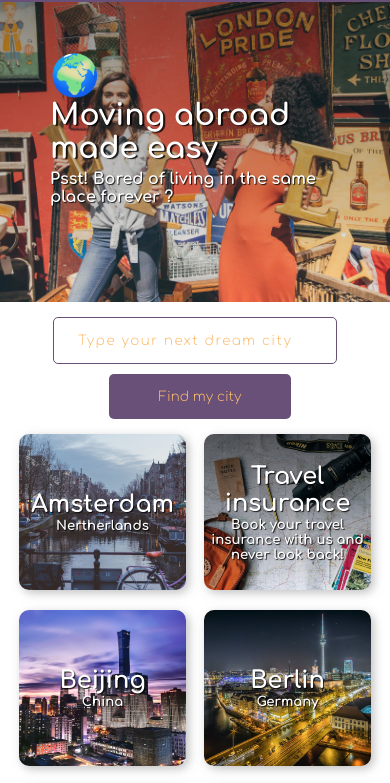
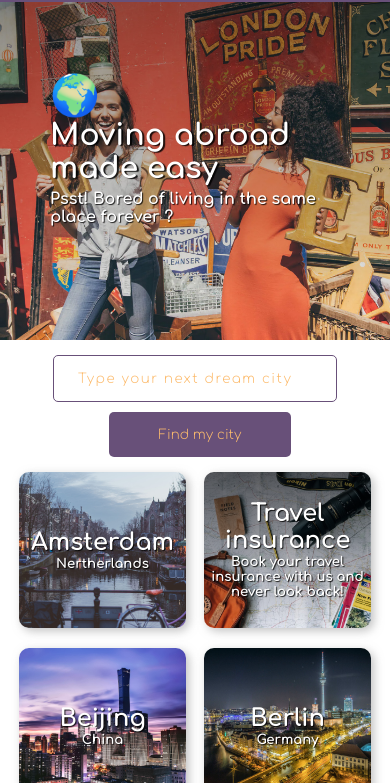
Before and after one commit to Alecks911/airFar, a plain HTML site: page index.html in a window 390 px wide. Shown: the part 52-835 px from the top of the page. Drawn offline with Linux system fonts and the light colour scheme; no server answers.

Commit message:
transformed fixed height to dynamic
swapped px with vh for heder.

```diff
--- a/css/main.css
+++ b/css/main.css
@@ -98,7 +98,8 @@ nav {
 /* =================== Hero area styling =================== */
 .hero-container {
     background-image: linear-gradient(rgba(0, 0, 0, 0.4), rgba(0, 0, 0, 0)), url(../img/hero.webp);
-    height: 420px;
+    /* height: 420px; */
+    height: 45vh;
     background-size: cover;
     background-position: center;
     color: #FFF;
@@ -106,13 +107,7 @@ nav {
 
 @media (max-width: 960px) {
     .hero-container {
-        height: 350px;
-    }
-}
-
-@media (max-width: 768px) {
-    .hero-container {
-        height: 300px;
+        height: 40vh;
     }
 }
 
@@ -136,7 +131,7 @@ nav {
 
 @media (max-width: 960px) {
     .hero-copy {
-        padding: 50px 50px;
+        padding: 70px 50px;
     }
 }
 
```
